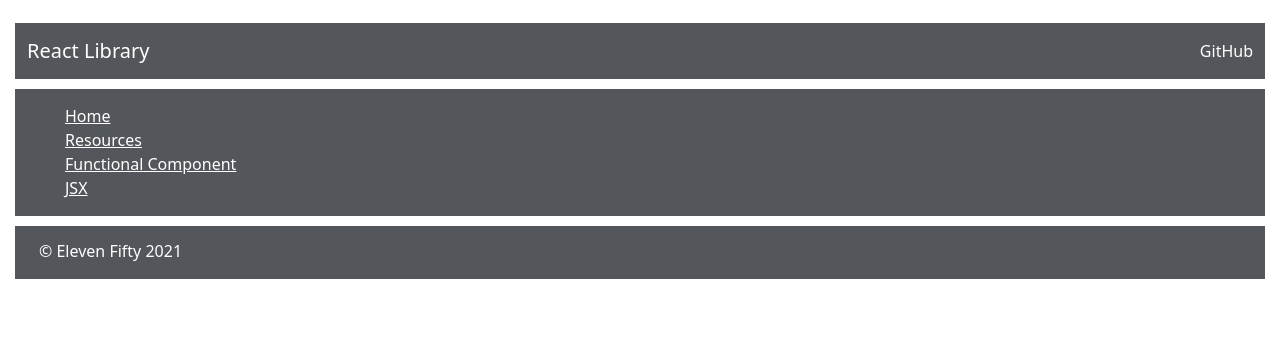
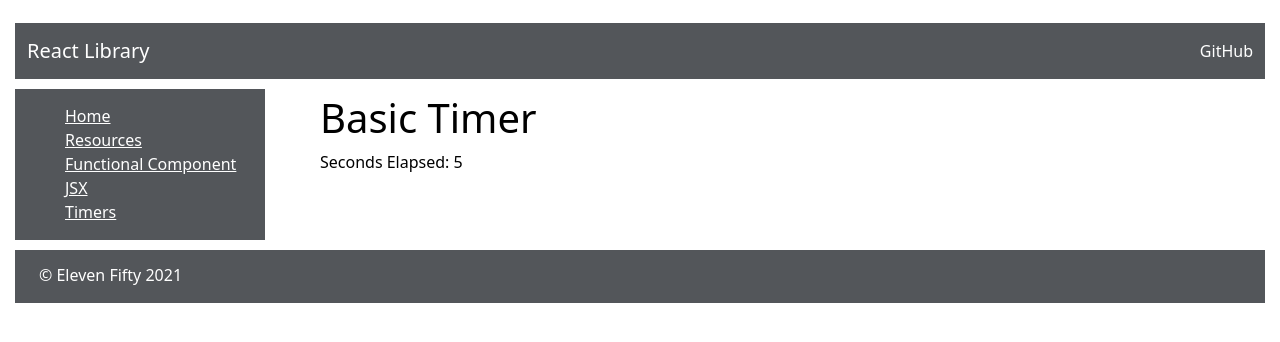
Before and after one commit to InfamousZach/ReactFundamentals, a React (Create React App) app: page /timers in a window 1280 px wide. Shown: the top 342 px of the page. Built offline with nearby package versions, Linux system fonts and the light colour scheme.

Commit message:
added in a Basic Timer

```diff
--- a/src/Components/Site/Sidebar.js
+++ b/src/Components/Site/Sidebar.js
@@ -7,6 +7,7 @@
     import Resources from './Resources';
     import FunctionalComponentDemo from '../concepts/FunctionalComponents/FunctionalComponentDemo';
     import JSX from '../concepts/FunctionalComponents/JSX/JSX';
+    import TimePiecesApp from '../apps/TimerApps/TimePiecesApp';
 
     const Sidebar = () => {
         return(
@@ -17,6 +18,7 @@
                         <li><Link to='/resources'>Resources</Link></li>
                         <li><Link to='/functionalcomponent'>Functional Component</Link></li>
                         <li><Link to='/jsx'>JSX</Link></li>
+                        <li><Link to='/timers'>Timers</Link></li>
                     </ul>
                 </div>
                 <div className='sidebar-route'>
@@ -26,6 +28,7 @@
                         <Route exact path='/' element={<Home />}/>
                         <Route exact path='/functionalcomponent' element={<FunctionalComponentDemo />}/>
                         <Route exact path='/jsx' element={<JSX />}/>
+                        <Route exact path='/timers' element={<TimePiecesApp />}/>
                     </Routes>
                 </div>
             </div>
--- /dev/null
+++ b/src/Components/apps/TimerApps/BasicTimerApp.js
@@ -0,0 +1,35 @@
+import React, {Component} from 'react';
+
+class BasicTimerApp extends Component {
+    constructor(props) {
+        super(props)
+        this.state = {
+            secondsElapsed: 0,
+        }
+    }
+
+    tick = () => {
+        this.setState({
+            secondsElapsed: this.state.secondsElapsed + 1
+        });
+    }
+
+    componentDidMount() {
+        this.interval = setInterval(() => this.tick(), 1000);
+    }
+
+    componentWillUnmount() {
+        clearInterval(this.interval);
+    }
+
+    render() {
+        return(
+            <div>
+                <h1 className='section-title'>Basic Timer</h1>
+                <p>Seconds Elapsed: {this.state.secondsElapsed}</p>
+            </div>
+        );
+    }
+}
+
+export default BasicTimerApp;
--- /dev/null
+++ b/src/Components/apps/TimerApps/TimePiecesApp.js
@@ -0,0 +1,15 @@
+import BasicTimerApp from './BasicTimerApp';
+// import ClockApp from './ClockApp';
+// import StopWatchApp from './StopWatchApp';
+
+const TimePiecesApp = () => {
+    return (
+        <div className='main'>
+            <div className='mainDiv'>
+                <BasicTimerApp />
+            </div>
+        </div>
+    );
+}
+
+export default TimePiecesApp;
```
